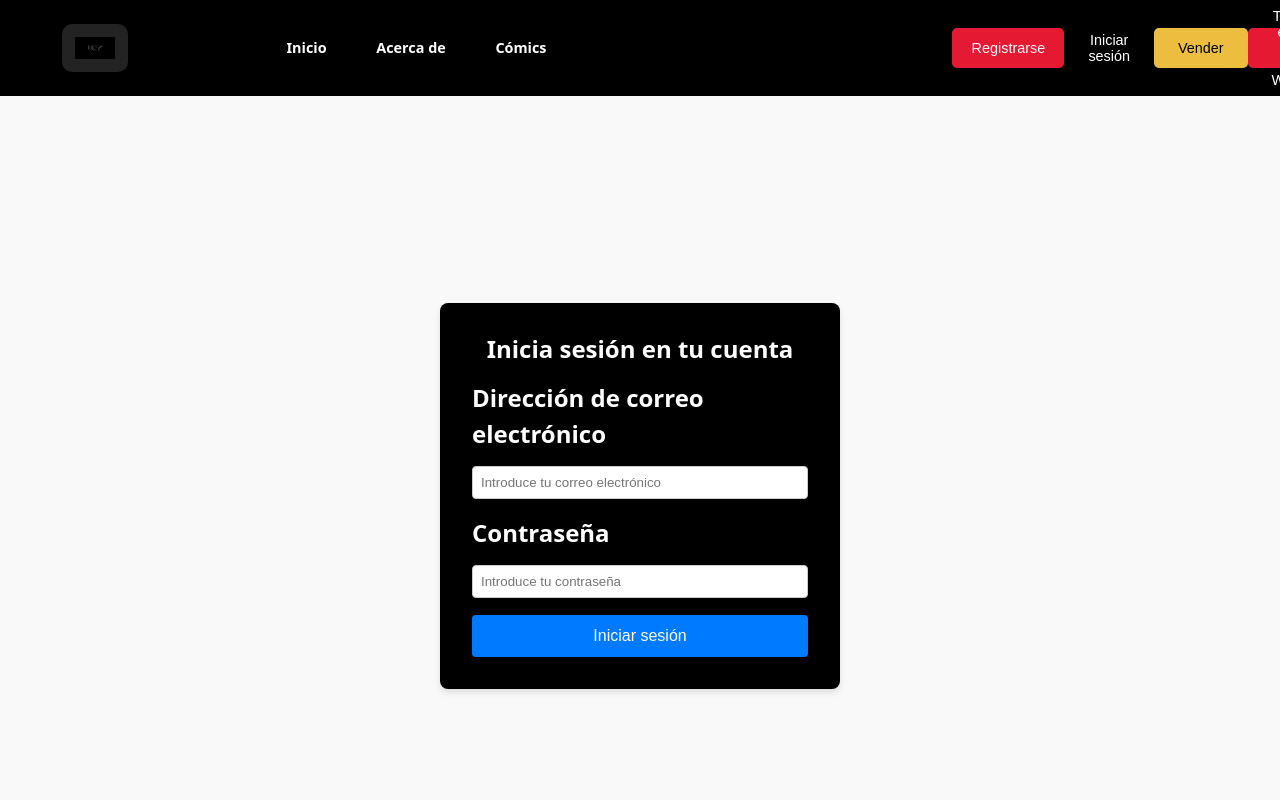
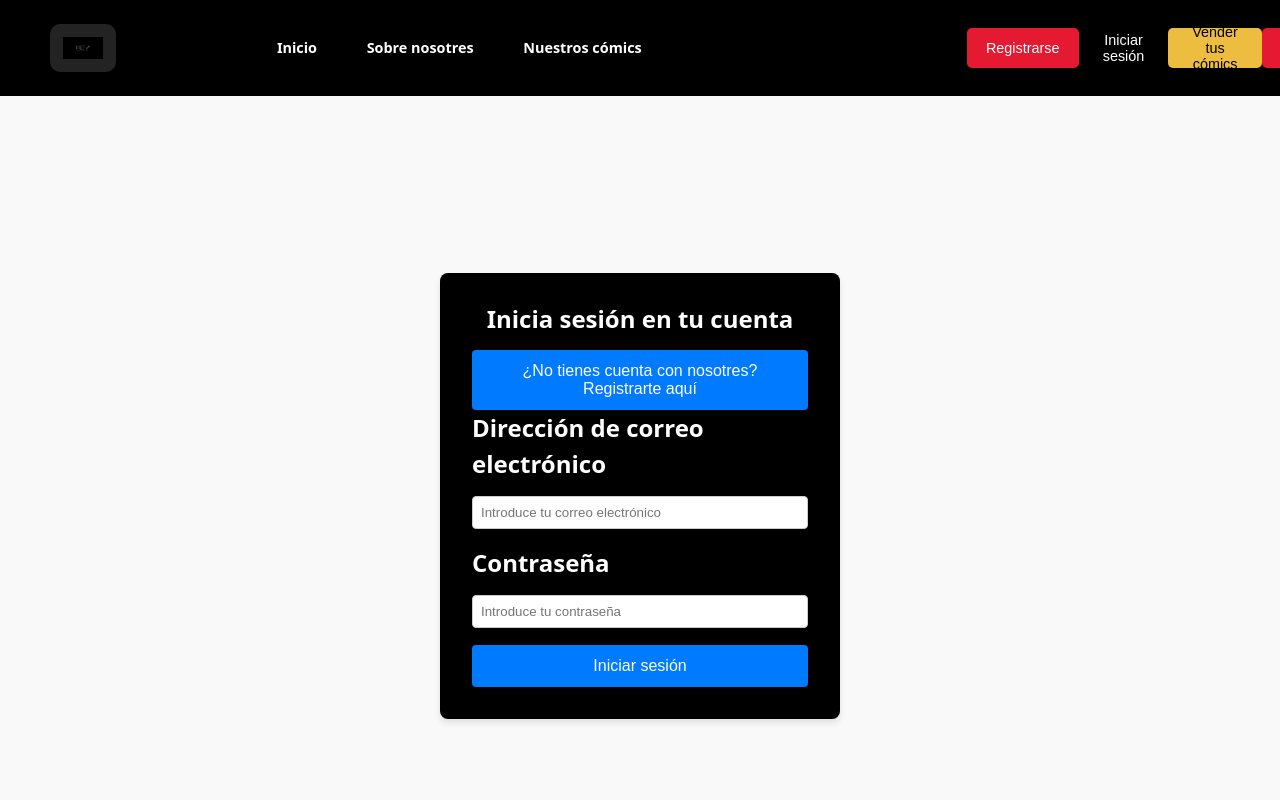
Before and after one commit to einartech/ux-writing, a React (Vite) app: page /login in a window 1280 px wide. Shown: the top 800 px of the page. Built offline with nearby package versions, Linux system fonts and the light colour scheme.

Commit message:
Add noAccount button to Login page and good/bad texts

```diff
--- a/src/components/header/Header.jsx
+++ b/src/components/header/Header.jsx
@@ -43,7 +43,7 @@ export default function Header() {
         onClick={toggleUxMode}
         text={t("button.toggle")}
       >
-        Toggle entre {uxMode === 'good' ? 'Bad' : 'Good'} UX Writing
+        {uxMode === 'good' ? 'Bad' : 'Good'} UX Writing
       </Button>
     </header>
   );
--- a/src/locales/bad.json
+++ b/src/locales/bad.json
@@ -23,9 +23,10 @@
 
   "login": {
     "title": "Entrar",
+    "noAccount": "¿No tienes cuenta?",
     "emailLabel": "Email",
     "emailPlaceholder": "Texto",
-    "passwordLabel": "Pass",
+    "passwordLabel": "Password",
     "passwordPlaceholder": "Texto",
     "button": "Ok"
   },
--- a/src/locales/good.json
+++ b/src/locales/good.json
@@ -2,27 +2,28 @@
   "home": {
     "heroTitle": "Encuentra tu próxima historia favorita",
     "heroSubtitle": "Explora cómics increíbles creados por artistas de todo el mundo.",
-    "ctaButton": "Descubrir ahora",
-    "goodAlt": "Cómics vintages en una tienda",
+    "ctaButton": "Descubre nuestra colección de cómics",
+    "goodAlt": "Cómics vintage expuestos en una tienda",
     "badAlt": "Imagen aleatoria",
-    "ctaError": "Lo sentimos, esta función aún no está disponible. Puedes navegar a través de los botones arriba."
+    "ctaError": "Lo sentimos, esta función aún no está disponible. Puedes navegar a través del menu de navegación."
   },
 
   "nav": {
     "home": "Inicio",
-    "about": "Acerca de",
-    "comics": "Cómics"
+    "about": "Sobre nosotres",
+    "comics": "Nuestros cómics"
   },
 
   "button": {
     "login": "Iniciar sesión",
     "register": "Registrarse",
-    "sell": "Vender",
+    "sell": "Vender tus cómics",
     "toggle": "UX Writing"
   },
 
   "login": {
     "title": "Inicia sesión en tu cuenta",
+    "noAccount": "¿No tienes cuenta con nosotres? Registrarte aquí",
     "emailLabel": "Dirección de correo electrónico",
     "emailPlaceholder": "Introduce tu correo electrónico",
     "passwordLabel": "Contraseña",
@@ -36,7 +37,7 @@
     "namePlaceholder": "Introduce tu nombre completo",
     "emailLabel": "Dirección de correo electrónico",
     "emailPlaceholder": "Introduce tu correo electrónico",
-    "agreeText": "Acepto recibir correos sobre nuevas funciones y actualizaciones.",
-    "button": "Registrarse"
+    "agreeText": "Al marcar la casilla, acepto recibir correos electrónicos sobre nuevas funciones y actualizaciones.",
+    "button": "Crear mi cuenta"
   }
 }
--- a/src/pages/login/Login.jsx
+++ b/src/pages/login/Login.jsx
@@ -13,7 +13,7 @@ export default function Login() {
       <main className={styles.loginPageContainer}>
         <form className={styles.loginForm}>
           <h1>{t("login.title")}</h1>
-
+          <button type="submit">{t("login.noAccount")}</button>
           <label htmlFor="email">{t("login.emailLabel")}</label>
           <input
             type="email"
```
Also changed, not shown: src/assets/images/laptop-coffee-typing.jpg (deleted).
